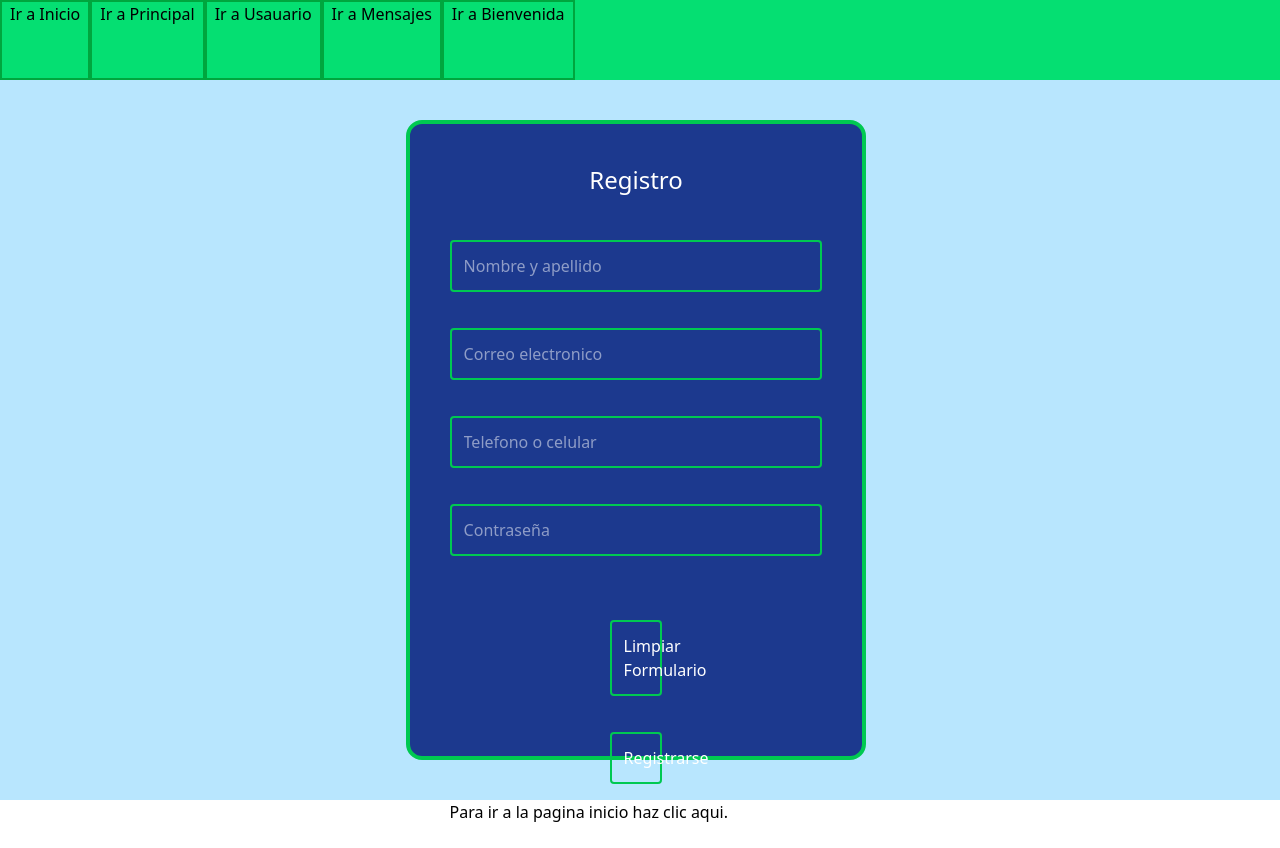
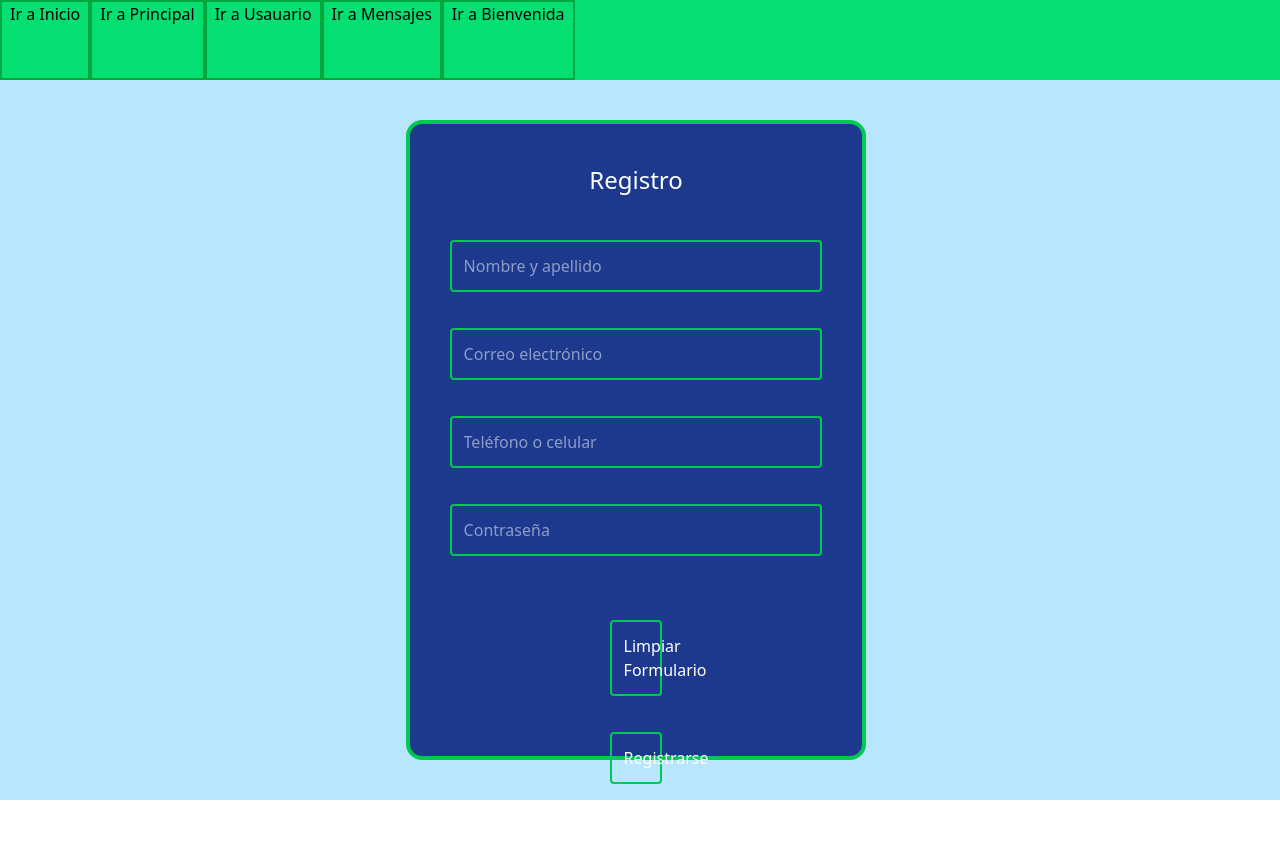
Before and after one commit to DDSlayer64/Proyecto01, a Vue app: page /Registro in a window 1280 px wide. Before the commit the page ends 824 px from the top, so only its background shows below. Built offline with nearby package versions, Linux system fonts and the light colour scheme.

Commit message:
Se agrego funcionalidades a la pagina registro

```diff
--- a/src/views/Registro.vue
+++ b/src/views/Registro.vue
@@ -1,43 +1,105 @@
 <script setup>
+import { ref } from 'vue';
 import { RouterLink } from 'vue-router';
 
-function LimpiarCampos (){
-document.getElementById(Form).reset()
+// Modal control
+const showModal = ref(false);
+const missingFields = ref([]);
+
+// Limpiar el formulario
+function LimpiarCampos() {
+  document.getElementById("Form").reset();
+  missingFields.value = [];
+  showModal.value = false;
 }
 
+// Validar y registrar
+function validarFormulario(e) {
+  e.preventDefault();
 
+  const campos = [
+    { id: "Nombre", label: "Nombre" },
+    { id: "Correo", label: "Correo electrónico" },
+    { id: "Celular", label: "Celular" },
+    { id: "Contra", label: "Contraseña" }
+  ];
+
+  const vacios = campos.filter(campo => {
+    const input = document.getElementById(campo.id);
+    return !input.value.trim();
+  });
+
+  if (vacios.length > 0) {
+    missingFields.value = vacios.map(c => c.label);
+    showModal.value = true;
+
+    // Resaltar campos vacíos
+    campos.forEach(campo => {
+      const input = document.getElementById(campo.id);
+      if (!input.value.trim()) {
+        input.classList.add('border-red-500');
+      } else {
+        input.classList.remove('border-red-500');
+      }
+    });
+  } else {
+    showModal.value = false;
+    alert("Formulario enviado correctamente!");
+    // Aquí puedes hacer el envío real si lo necesitas
+  }
+}
 </script>
 
 <template>
-    <div class="w-[100vw] h-[90vh] bg-sky-200 flex justify-center items-center ">
+  <div class="w-[100vw] h-[90vh] bg-sky-200 flex justify-center items-center">
+    <div class="w-[60vw] h-[80vh] rounded-2xl flex justify-center">
+      <div class="w-[60%] h-[100%] bg-blue-900 rounded-2xl mr-2 p-10 border-4 border-green-500">
+        <form id="Form" class="flex flex-col space-y-4" @submit="validarFormulario">
+          <h3 class="text-white text-2xl text-center">Registro</h3>
 
-        <div class="w-[60vw] h-[80vh] rounded-2xl flex justify-center">
+          <input type="text" id="Nombre" placeholder="Nombre y apellido"
+            class="p-3 mt-7 text-base text-white hover:bg-blue-800 rounded border-2 border-green-500 focus:outline-none transition" />
 
-            <div class="w-[60%] h-[100%] bg-blue-900 rounded-2xl mr-2 p-10 border-4 border-green-500">
-                <form action=""  id="Form" class="flex flex-col space-y-4">
+          <input type="email" id="Correo" placeholder="Correo electrónico"
+            class="p-3 mt-5 text-base text-white hover:bg-blue-800 rounded border-2 border-green-500 focus:outline-none transition" />
 
-                    <h3 class="text-white text-2xl text-center ">Registro</h3>
+          <input type="text" id="Celular" placeholder="Teléfono o celular"
+            class="p-3 mt-5 text-base text-white hover:bg-blue-800 rounded border-2 border-green-500 focus:outline-none transition" />
 
-                    <input type="text" id="Nombre" placeholder="Nombre y apellido" class="p-3 mt-7 text-base text-white hover:bg-blue-800 rounded border-2 border-green-500 focus:outline-none focus:ring-2 focus:ring-green-500 transition"/>
+          <input type="password" id="Contra" placeholder="Contraseña"
+            class="p-3 mt-5 text-base text-white hover:bg-blue-800 rounded border-2 border-green-500 focus:outline-none transition" />
 
-                    <input type="email" id="Correo" placeholder="Correo electronico" class="p-3 mt-5 text-base text-white hover:bg-blue-800 rounded border-2 border-green-500 focus:outline-none focus:ring-2 focus:ring-green-500 transition"/>
+          <button type="button" @click="LimpiarCampos"
+            class="p-3 mx-40 active:bg-blue-500 mt-12 text-base text-white hover:bg-blue-800 rounded border-2 border-green-500 transition">Limpiar
+            Formulario</button>
 
-                    <input type="text" id="Celular" placeholder="Telefono o celular" class="p-3 mt-5 text-base text-white hover:bg-blue-800 rounded border-2 border-green-500 focus:outline-none focus:ring-2 focus:ring-green-500 transition"/>
+          <button type="submit" id="registrarBtn"
+            class="p-3 mx-40 active:bg-blue-500 mt-5 text-base text-white hover:bg-blue-800 rounded border-2 border-green-500 transition">Registrarse</button>
 
-                    <input type="password" id="Contra" placeholder="Contraseña" class="p-3 mt-5 text-base text-white hover:bg-blue-800 rounded border-2 border-green-500 focus:outline-none focus:ring-2 focus:ring-green-500 transition" />
+          <h3 class="text-white">Para ir a la página de inicio haz clic aquí. <RouterLink to="/" class="text-white underline">Ir a inicio</RouterLink></h3>
+        </form>
+      </div>
+    </div>
 
-                    <button type="" @click="LimpiarCampos" class="p-3 mx-40 active:bg-blue-500 mt-12 text-base text-white hover:bg-blue-800 rounded border-2 border-green-500 focus:outline-none focus:ring-2 focus:ring-green-500 transition">Limpiar Formulario</button>
+    <!-- Modal -->
+    <div v-if="showModal"
+      class="fixed inset-0 bg-black bg-opacity-50 flex justify-center items-center z-50">
+      <div class="bg-white p-6 rounded shadow-lg w-[300px] text-center">
+        <h2 class="text-lg font-semibold text-red-600 mb-4">Campos vacíos</h2>
+        <p class="text-gray-700">Por favor completa los siguientes campos:</p>
+        <ul class="text-left text-sm mt-2 text-red-500 list-disc list-inside">
+          <li v-for="campo in missingFields" :key="campo">{{ campo }}</li>
+        </ul>
+        <button @click="showModal = false"
+          class="mt-4 px-4 py-2 bg-blue-600 text-white rounded hover:bg-blue-700">Cerrar</button>
+      </div>
+    </div>
+  </div>
+</template>
 
-                    <button type="submit" id="registrarBtn" class="p-3 mx-40 active:bg-blue-500 mt-5 text-base text-white hover:bg-blue-800 rounded border-2 border-green-500 focus:outline-none focus:ring-2 focus:ring-green-500 transition">Registrarse</button>
-
-                    <h3 class="">Para ir a la pagina inicio haz clic aqui.<router-link to="/" class="text-white">Ir a inicio</router-link> </h3>
-
-                </form>
-            </div>
-
-
-
-        </div>
-
-    </div>
-</template>
+<style scoped>
+/* Resaltar campos vacíos */
+.border-red-500 {
+  border-color: red !important;
+}
+</style>
```
Also changed, not shown: 1 other file (tests, documents, lock files or other folders).
